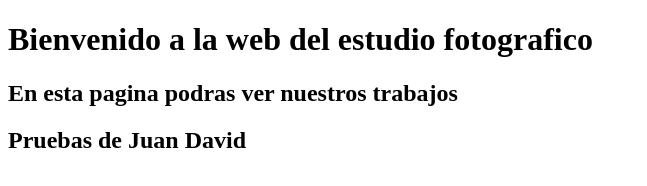
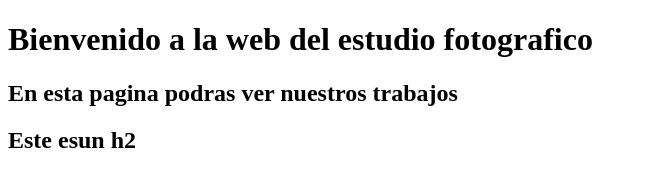
Before and after one commit to jdagile/pagina-web, a plain HTML site: page index.html in a window 1280 px wide. Shown: the whole page, without its empty margins (0-647 px from the left). Drawn offline with Linux system fonts and the light colour scheme.

Commit message:
Update index.html
se modifico h2

```diff
--- a/index.html
+++ b/index.html
@@ -10,6 +10,7 @@
     <body>
   <h1>Bienvenido a la web del estudio fotografico</h1>
   <h2>En esta pagina podras ver nuestros trabajos</h2>
-  <h2>Pruebas de Juan David</h2>
+  <h2>Este esun h2</h2>
+
     </body>
 </html>
```
